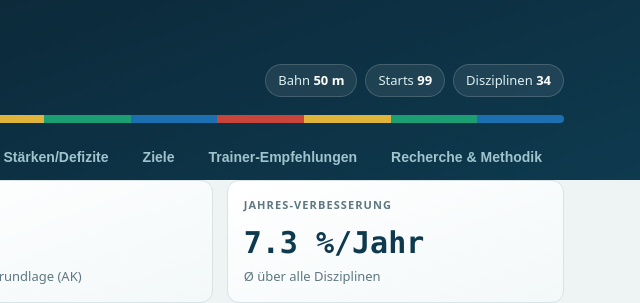
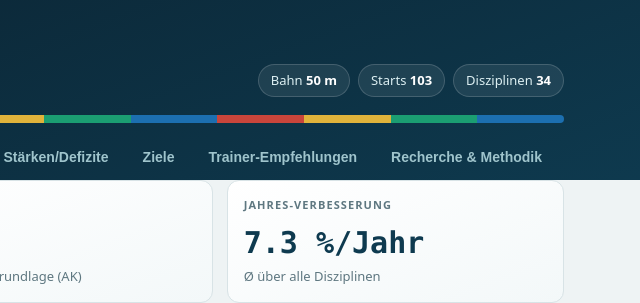
Before and after one commit to DanielLucassen82/swimming-dashboard, a plain HTML site: page index.html in a window 1280 px wide. Shown: the top 303 px of the page, 596-1236 px from the left. Drawn offline with nearby package versions, Linux system fonts and the light colour scheme.

Commit message:
Add files via upload

```diff
--- a/index.html
+++ b/index.html
@@ -485,7 +485,11 @@ const SEED=[
 {date:"2026-11-08",meet:"Berliner Kurzbahnmeisterschaften",stroke:"Freistil",distance:400,course:"SCM",timeSec:278.2},
 {date:"2026-11-08",meet:"Berliner Kurzbahnmeisterschaften",stroke:"Freistil",distance:800,course:"SCM",timeSec:566.7},
 {date:"2026-11-08",meet:"Berliner Kurzbahnmeisterschaften",stroke:"Lagen",distance:100,course:"SCM",timeSec:68.6},
-{date:"2026-11-08",meet:"Berliner Kurzbahnmeisterschaften",stroke:"Lagen",distance:400,course:"SCM",timeSec:311.6}
+{date:"2026-11-08",meet:"Berliner Kurzbahnmeisterschaften",stroke:"Lagen",distance:400,course:"SCM",timeSec:311.6},
+{date:"2026-11-21",meet:"Norddeutscher Nachwuchsländerkampf der Landesverbände",stroke:"Brust",distance:50,course:"SCM",timeSec:34.8},
+{date:"2026-11-21",meet:"Norddeutscher Nachwuchsländerkampf der Landesverbände",stroke:"Brust",distance:100,course:"SCM",timeSec:76.6},
+{date:"2026-11-21",meet:"Norddeutscher Nachwuchsländerkampf der Landesverbände",stroke:"Lagen",distance:100,course:"SCM",timeSec:69},
+{date:"2026-11-21",meet:"Norddeutscher Nachwuchsländerkampf der Landesverbände",stroke:"Lagen",distance:200,course:"SCM",timeSec:151.3}
 ];
 function seedResults(){return SEED.map((r,i)=>Object.assign({id:"seed"+i},r));}
 
```
